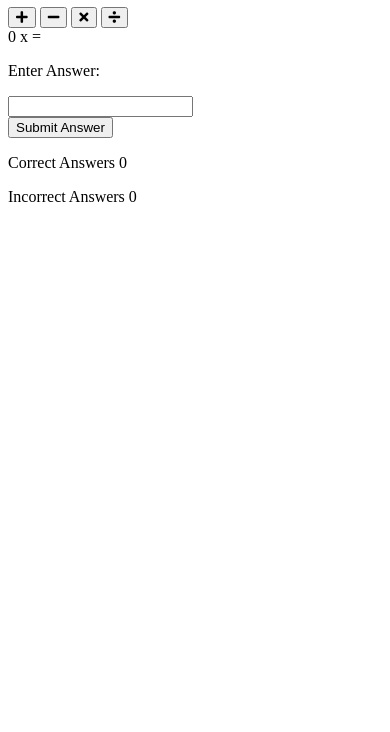
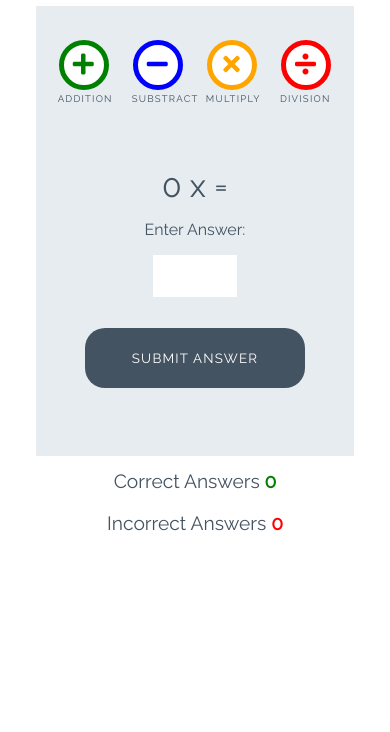
Before and after one commit to NaMlex/love-maths, a plain HTML site: page index.html in a window 390 px wide. Shown: the part 112-844 px from the top of the page. Drawn offline with Linux system fonts and the light colour scheme.

Commit message:
Add styles for game

```diff
--- a/assets/css/style.css
+++ b/assets/css/style.css
@@ -0,0 +1,252 @@
+/* --------- Global style */
+
+body {
+    background-color: white;
+    font-family: "Raleway", sans-serif;
+    color: #445361;
+    text-align: center;
+}
+
+/* --------- Heading */
+
+.heading {
+    text-align: center;
+    font-size: 2.5rem;
+}
+
+.logo {
+    height: 40px;
+    padding-right: 5px;
+}
+
+/* --------- Game layout */
+
+.game-area {
+    background-color: #E6ECF0;
+    box-sizing: border-box;
+    width: 85%;
+    height: 65vh;
+    max-height: 450px;
+    max-width: 830px;
+    margin-left: auto;
+    margin-right: auto;
+    padding: 1%;
+}
+
+.question-area {
+    width: 50%;
+    font-size: 2rem;
+    margin: auto;
+    padding: 50px 0;
+}
+
+.question-area span {
+    padding: 0 15px;
+}
+
+.score-area {
+    margin: 5px auto;
+    width: 60%;
+    font-size: 1.2rem;
+}
+
+.controls-area {
+    width: 85%;
+    margin: 30px auto;
+}
+
+#score {
+    color: green;
+    font-weight: bold;
+}
+
+#incorrect {
+    color: red;
+    font-weight: bold;
+}
+
+.answer-message {
+    display: none;
+    font-size: 1rem;
+}
+
+#answer-box {
+    border: none;
+    color: #445361;
+    display: inline-block;
+    height: 40px;
+    width: 80px;
+    font-size: 1.2rem;
+}
+
+.scores {
+    display: inline-block;
+    padding: 25px;
+}
+
+/* --------- Buttons */
+
+.btn {
+    width: 220px;
+    height: 60px;
+    font-family: "Raleway", sans-serif;
+    text-transform: uppercase;
+    letter-spacing: 1.2px;
+    color: white;
+}
+
+.btn:focus {
+    outline: none;
+}
+
+.btn--big {
+    padding-top: 10px;
+    border-radius: 50%;
+    background-color: white;
+    border: 10px solid;
+    width: 100px;
+    height: 100px;
+    font-size: 3.2rem;
+    margin: 0 30px;
+    transition: all 0.5s;
+}
+
+.btn--big::after {
+    content: attr(data-type);
+    font-size: 1rem;
+    color: #445361;
+    position: relative;
+    left: -0.5em;
+}
+
+.btn--blue {
+    border-color: blue;
+    color: blue;
+}
+
+.btn--blue:active,
+.btn--blue:hover {
+    background-color: darkblue;
+    color: white;
+}
+
+.btn--orange {
+    border-color: orange;
+    color: orange;
+}
+
+.btn--orange:active,
+.btn--orange:hover {
+    background-color: darkorange;
+    color: white;
+}
+
+.btn--red {
+    border-color: red;
+    color: red;
+}
+
+.btn--red:active,
+.btn--red:hover {
+    background-color: darkred;
+    color: white;
+}
+
+.btn--green {
+    border-color: green;
+    color: green;
+}
+
+.btn--green:active,
+.btn--green:hover {
+    background-color: darkgreen;
+    color: white;
+}
+
+.btn--gray {
+    margin-top: 25px;
+    background-color: #445361;
+    border: 1px transparent;
+    border-radius: 20px;
+}
+
+.btn--gray:active,
+.btn--gray:hover {
+    background-color: #0d1013;
+}
+
+/* --------- Media queries */
+
+@media (max-width: 414px) {
+    .controls-area {
+        width: 100%;
+    }
+
+    .btn--big {
+        margin: 0 10px;
+        padding: 5px;
+        border: 5px solid;
+        width: 50px;
+        height: 50px;
+        font-size: 1.5rem;
+    }
+
+    .btn--big::after {
+        font-size: 0.6rem;
+        left: -0.7rem;
+    }
+
+    .question-area {
+        padding: 10% 0;
+        width: 100%;
+    }
+
+    .question-area span {
+        padding: 0;
+    }
+
+    .answer-message {
+        display: block;
+    }
+
+    #answer-box {
+        display: block;
+        margin: 0 auto;
+    }
+    .btn--gray {
+        margin-top: 0;
+    }
+
+    .score-area {
+        width: 100%;
+    }
+
+    .scores {
+        margin: 0.5em auto;
+        display: block;
+        padding: 5px;
+    }
+
+    .heading {
+        font-size: 2rem;
+    }
+}
+
+@media (max-width: 320px) {
+    .game-area {
+        height: 70vh;
+    }
+
+    .controls-area {
+        width: 75%;
+        margin: 10px auto;
+    }
+
+    .btn--big {
+        margin: 10px 10px;
+    }
+    .question-area {
+        padding: 10px 0;
+    }
+
+}
--- a/index.html
+++ b/index.html
@@ -15,10 +15,10 @@
 
     <div class="game-area">
         <div class="controls-area">
-            <button class="btn btn--big btn--green"><i class="fas fa-plus"></i></button>
-            <button class="btn btn--big btn--blue"><i class="fas fa-minus"></i></button>
-            <button class="btn btn--big btn--orange"><i class="fas fa-times"></i></button>
-            <button class="btn btn--big btn--red"><i class="fas fa-divide"></i></button>
+            <button data-type="addition" class="btn btn--big btn--green"><i class="fas fa-plus"></i></button>
+            <button data-type="substract" class="btn btn--big btn--blue"><i class="fas fa-minus"></i></button>
+            <button data-type="multiply" class="btn btn--big btn--orange"><i class="fas fa-times"></i></button>
+            <button data-type="division" class="btn btn--big btn--red"><i class="fas fa-divide"></i></button>
         </div>
         <div class="question-area">
             <span id="operand1">0</span>
@@ -28,7 +28,7 @@
             <p class="answer-message">Enter Answer:</p>
             <input id="answer-box" type="number">
         </div>
-        <button class="btn btn--gray">Submit Answer</button>
+        <button data-type="submit" class="btn btn--gray">Submit Answer</button>
     </div>
 
     <div class="score-area">
```
